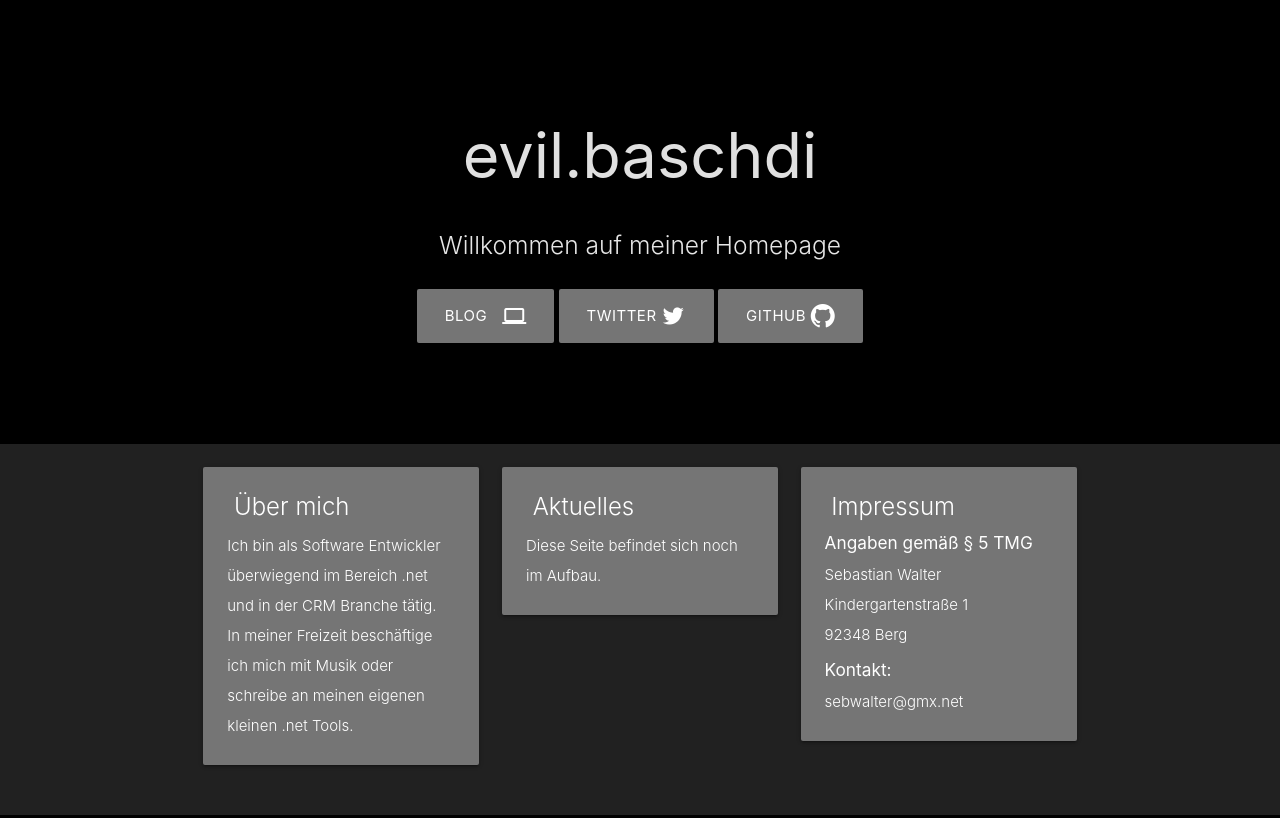
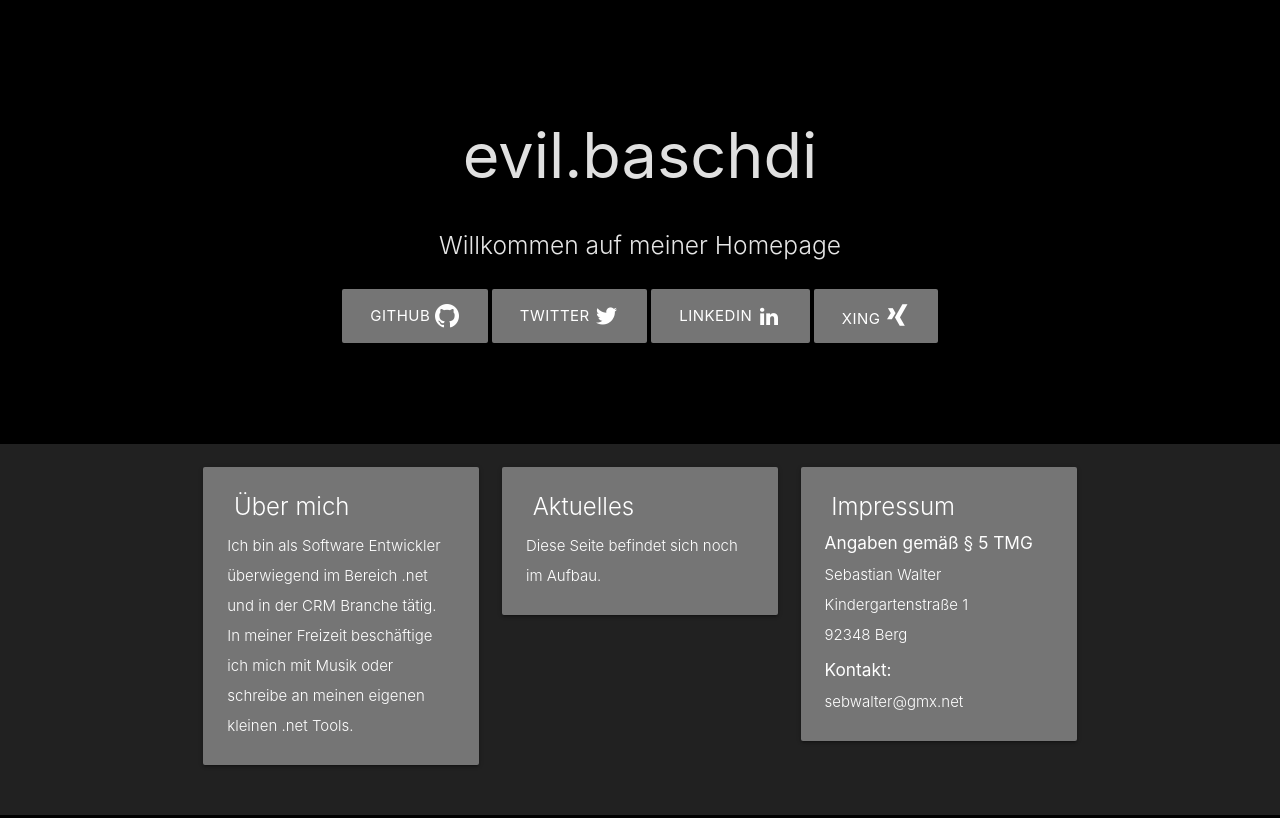
Before and after one commit to evilbaschdi/bplaced, a plain HTML site: page index.html in a window 1280 px wide. Shown: the top 818 px of the page. Drawn offline with nearby package versions, Linux system fonts and the light colour scheme.

Commit message:
removed blog

```diff
--- a/index.html
+++ b/index.html
@@ -23,12 +23,10 @@
     <meta name="twitter:description" content="Homepage von Sebastian Walter" />
     <meta name="twitter:url" content="http://evilbaschdi.bplaced.net" />
 
-    <link rel="icon" href="http://evilbaschdi.bplaced.net/blog/wp-content/uploads/2016/01/cropped-baschdi_bw-1-32x32.png" sizes="32x32"
-    />
-    <link rel="icon" href="http://evilbaschdi.bplaced.net/blog/wp-content/uploads/2016/01/cropped-baschdi_bw-1-192x192.png" sizes="192x192"
-    />
-    <link rel="apple-touch-icon-precomposed" href="http://evilbaschdi.bplaced.net/blog/wp-content/uploads/2016/01/cropped-baschdi_bw-1-180x180.png">
-    <meta name="msapplication-TileImage" content="http://evilbaschdi.bplaced.net/blog/wp-content/uploads/2016/01/cropped-baschdi_bw-1-270x270.png">
+    <link rel="icon" href="http://evilbaschdi.bplaced.net/img/cropped-baschdi_bw-1-32x32.png" sizes="32x32" />
+    <link rel="icon" href="http://evilbaschdi.bplaced.net/img/cropped-baschdi_bw-1-192x192.png" sizes="192x192" />
+    <link rel="apple-touch-icon-precomposed" href="http://evilbaschdi.bplaced.net/img/cropped-baschdi_bw-1-180x180.png">
+    <meta name="msapplication-TileImage" content="http://evilbaschdi.bplaced.net/img/cropped-baschdi_bw-1-270x270.png">
     <title>evil.baschdi</title>
     <!-- CSS -->
     <link href="https://cdnjs.cloudflare.com/ajax/libs/materialize/0.97.8/css/materialize.min.css" type="text/css" rel="stylesheet"
@@ -38,13 +36,13 @@
     <link href="css/style.css" type="text/css" rel="stylesheet" />
 
     <script type="text/javascript">
-        (function() {
+        (function () {
             var millis = 6000,
                 titles = ["//sebastian walter"],
                 count = 0;
             titles.push(document.title);
             setInterval(
-                function() {
+                function () {
                     document.title = titles[count % titles.length];
                     ++count;
                 },
@@ -87,21 +85,21 @@
                 </div>
                 <div class="row center">
 
-                    <a href="http://evilbaschdi.bplaced.net/blog/" class="btn btn-large waves-effect waves-light grey darken-1">
-                    Blog
-                    <i class="material-icons right">laptop</i>
+                    <a href="https://evilbaschdi.github.io/" class="btn btn-large waves-effect waves-light grey darken-1">
+                        GitHub
+                        <i class="genericon genericon-github"></i>
                     </a>
-
-                    <!--<a href="https://www.facebook.com/evil.baschdi" class="btn-large waves-effect waves-light grey lighten-1">Facebook</a>-->
                     <a href="https://twitter.com/evilbaschdi" class="btn btn-large waves-effect waves-light grey darken-1">
                             Twitter
                             <i class="genericon genericon-twitter"></i>
                         </a>
-
-                    <!--<a href="https://www.xing.com/profile/Sebastian_Walter26" class="btn btn-large waves-effect waves-light grey lighten-1">XING</a>-->
-                    <a href="https://evilbaschdi.github.io/" class="btn btn-large waves-effect waves-light grey darken-1">
-                    GitHub
-                    <i class="genericon genericon-github"></i>
+                    <a href="https://de.linkedin.com/pub/sebastian-walter/ba/351/987" class="btn btn-large waves-effect waves-light grey darken-1">
+                            LinkedIn
+                            <i class="genericon genericon-linkedin"></i>
+                        </a>
+                    <a href="https://www.xing.com/profile/Sebastian_Walter26" class="btn btn-large waves-effect waves-light grey darken-1">
+                            XING
+                            <i class="jv-xing"></i>
                         </a>
 
                 </div>
@@ -292,7 +290,8 @@
         <div class="container hiddendiv"></div>
         <div class="footer-copyright">
             <div class="container">
-                <h6 class="grey-text text-lighten-2">&copy; 2010 - <script>document.write(new Date().getFullYear())</script> by evil.baschdi </h6>
+                <h6 class="grey-text text-lighten-2">&copy; 2010 -
+                    <script>document.write(new Date().getFullYear())</script> by evil.baschdi </h6>
 </div>
 </div>
 </footer>
```
Also changed, not shown: img/cropped-baschdi_bw-1-180x180.png (added), img/cropped-baschdi_bw-1-192x192.png (added), img/cropped-baschdi_bw-1-270x270.png (added), img/cropped-baschdi_bw-1-32x32.png (added). Lines whose indentation alone changed are shown as unchanged.
